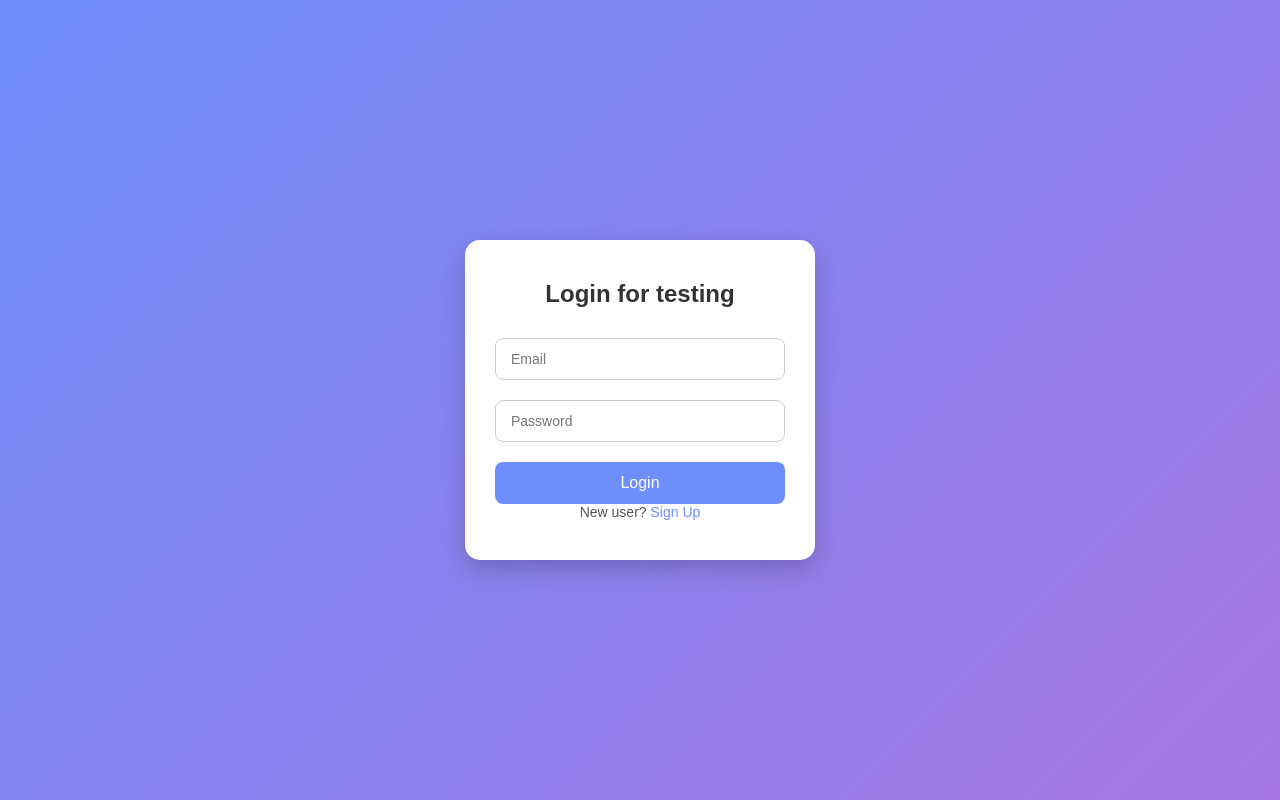
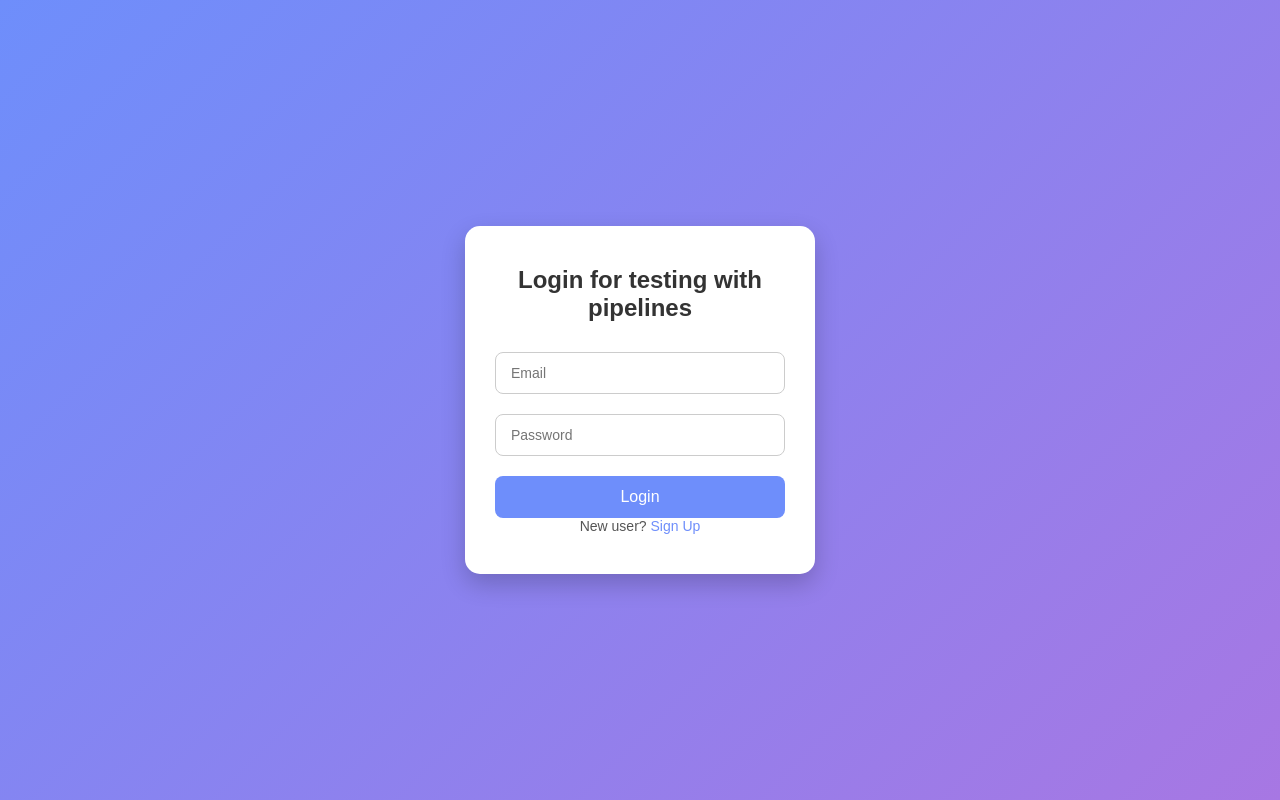
Before and after one commit to huzaifa-kzk/DailyJournal, a plain HTML site: page frontend/login.html in a window 1280 px wide. Drawn offline with Linux system fonts and the light colour scheme.

Commit message:
fixed pipeline

```diff
--- a/frontend/login.html
+++ b/frontend/login.html
@@ -6,7 +6,7 @@
 </head>
 <body>
   <div class="container">
-    <h2>Login for testing</h2>
+    <h2>Login for testing with pipelines</h2>
     <input id="email" placeholder="Email">
     <input id="password" type="password" placeholder="Password">
     <button onclick="login()">Login</button>
```
